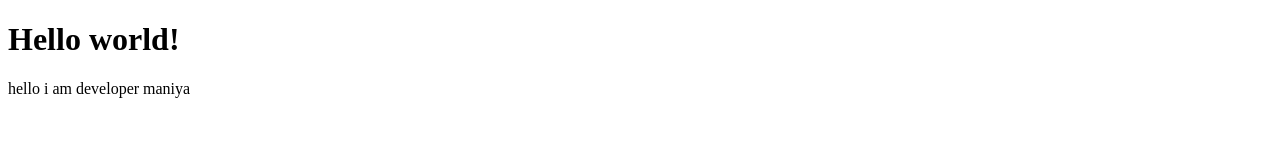
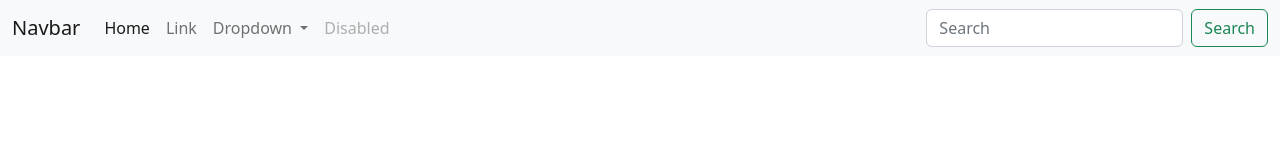
Before and after one commit to 020princekumar/New-folder, a plain HTML site: page index.html in a window 1280 px wide. Drawn offline with nearby package versions, Linux system fonts and the light colour scheme.

Commit message:
adding bootstep

```diff
--- a/index.html
+++ b/index.html
@@ -5,9 +5,53 @@
     <meta http-equiv="X-UA-Compatible" content="IE=edge">
     <meta name="viewport" content="width=device-width, initial-scale=1.0">
     <title>Document</title>
+    <link rel="stylesheet" href="./style.css">
+
+    <!-- CSS only -->
+    <link href="https://cdn.jsdelivr.net/npm/bootstrap@5.2.0/dist/css/bootstrap.min.css" rel="stylesheet" integrity="sha384-gH2yIJqKdNHPEq0n4Mqa/HGKIhSkIHeL5AyhkYV8i59U5AR6csBvApHHNl/vI1Bx" crossorigin="anonymous">
+
+
 </head>
 <body>
-    <h1>Hello world!</h1>
-    <p>hello i am developer maniya</p>
+
+    <nav class="navbar navbar-expand-lg bg-light">
+        <div class="container-fluid">
+          <a class="navbar-brand" href="#">Navbar</a>
+          <button class="navbar-toggler" type="button" data-bs-toggle="collapse" data-bs-target="#navbarSupportedContent" aria-controls="navbarSupportedContent" aria-expanded="false" aria-label="Toggle navigation">
+            <span class="navbar-toggler-icon"></span>
+          </button>
+          <div class="collapse navbar-collapse" id="navbarSupportedContent">
+            <ul class="navbar-nav me-auto mb-2 mb-lg-0">
+              <li class="nav-item">
+                <a class="nav-link active" aria-current="page" href="#">Home</a>
+              </li>
+              <li class="nav-item">
+                <a class="nav-link" href="#">Link</a>
+              </li>
+              <li class="nav-item dropdown">
+                <a class="nav-link dropdown-toggle" href="#" role="button" data-bs-toggle="dropdown" aria-expanded="false">
+                  Dropdown
+                </a>
+                <ul class="dropdown-menu">
+                  <li><a class="dropdown-item" href="#">Action</a></li>
+                  <li><a class="dropdown-item" href="#">Another action</a></li>
+                  <li><hr class="dropdown-divider"></li>
+                  <li><a class="dropdown-item" href="#">Something else here</a></li>
+                </ul>
+              </li>
+              <li class="nav-item">
+                <a class="nav-link disabled">Disabled</a>
+              </li>
+            </ul>
+            <form class="d-flex" role="search">
+              <input class="form-control me-2" type="search" placeholder="Search" aria-label="Search">
+              <button class="btn btn-outline-success" type="submit">Search</button>
+            </form>
+          </div>
+        </div>
+      </nav>
+    <!-- JavaScript Bundle with Popper -->
+    <script src="https://cdn.jsdelivr.net/npm/bootstrap@5.2.0/dist/js/bootstrap.bundle.min.js" integrity="sha384-A3rJD856KowSb7dwlZdYEkO39Gagi7vIsF0jrRAoQmDKKtQBHUuLZ9AsSv4jD4Xa" crossorigin="anonymous"></script>
+
 </body>
 </html>
```
Also changed, not shown: style.css (added).
